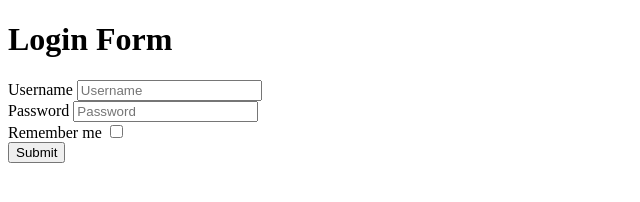
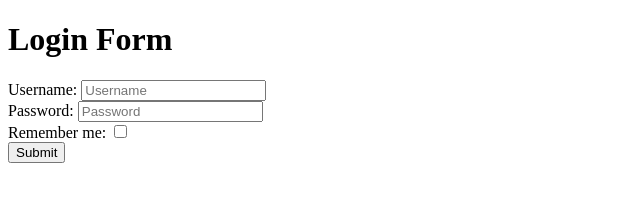
Before and after one commit to acciojob/remember-me-login-form-alicoder123411, a website: page main.html in a window 1280 px wide. Shown: the full height of the page, 0-640 px from the left. Drawn offline with Linux system fonts and the light colour scheme.

Commit message:
created a submission

```diff
--- a/main.html
+++ b/main.html
@@ -3,27 +3,21 @@
 <head>
   <link rel="stylesheet" href="styles.css">
 </head>
+
 <body>
-
   <h1>Login Form</h1>
 
   <form id="loginForm">
-    <label>
-      Username
-      <input id="username" type="text" placeholder="Username" required>
-    </label><br>
+    <label for="username">Username:</label>
+    <input id="username" type="text" placeholder="Username" /><br>
 
-    <label>
-      Password
-      <input id="password" type="password" placeholder="Password" required>
-    </label><br>
+    <label for="password">Password:</label>
+    <input id="password" type="password" placeholder="Password" /><br>
 
-    <label>
-      Remember me
-      <input id="checkbox" type="checkbox">
-    </label><br>
+    <label for="checkbox">Remember me:</label>
+    <input id="checkbox" type="checkbox" /><br>
 
-    <button id="submit" type="submit">Submit</button>
+    <input id="submit" type="submit" value="Submit" />
   </form>
 
   <button id="existing" style="display:none;">Login as existing user</button>
```
